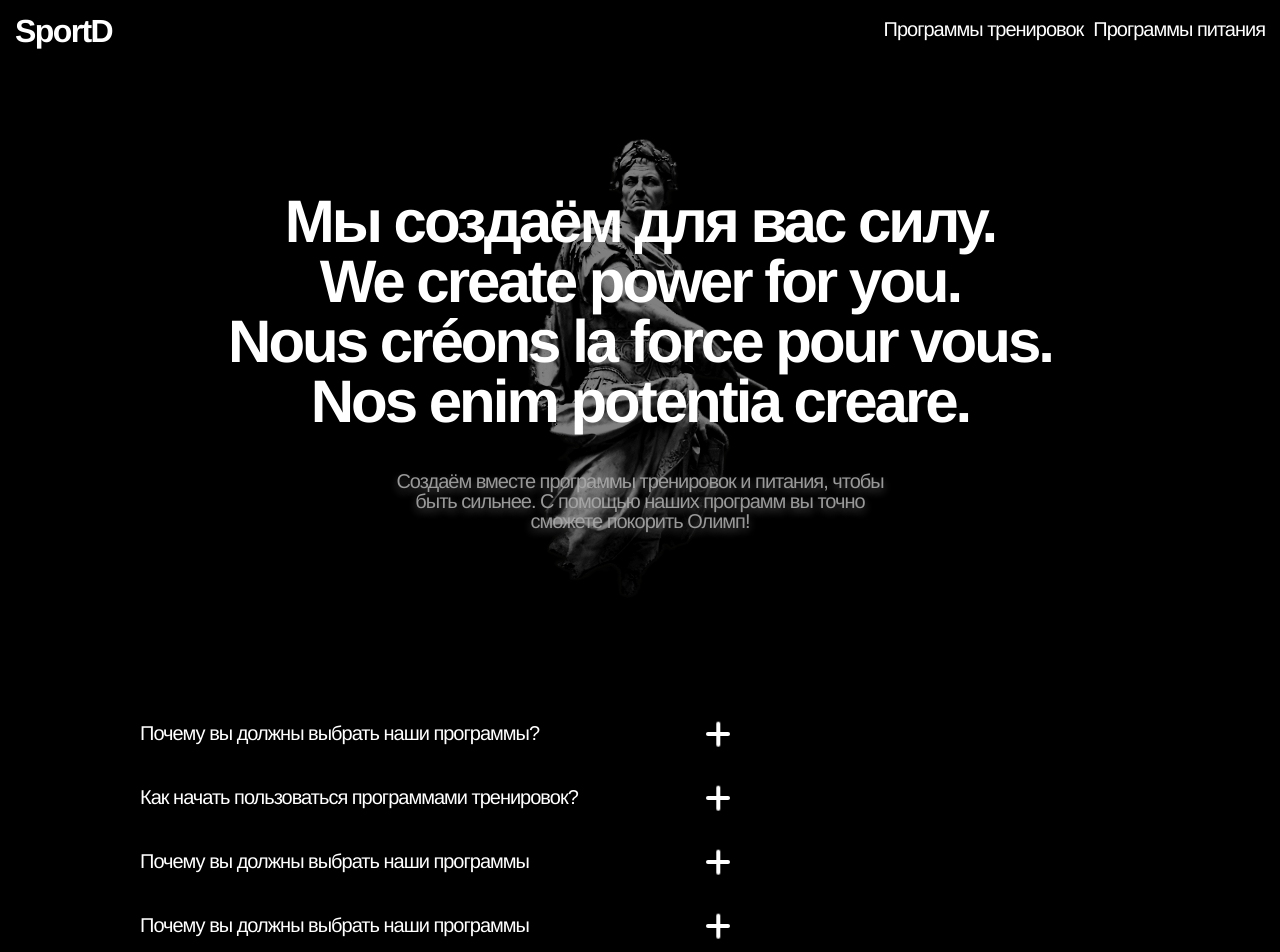
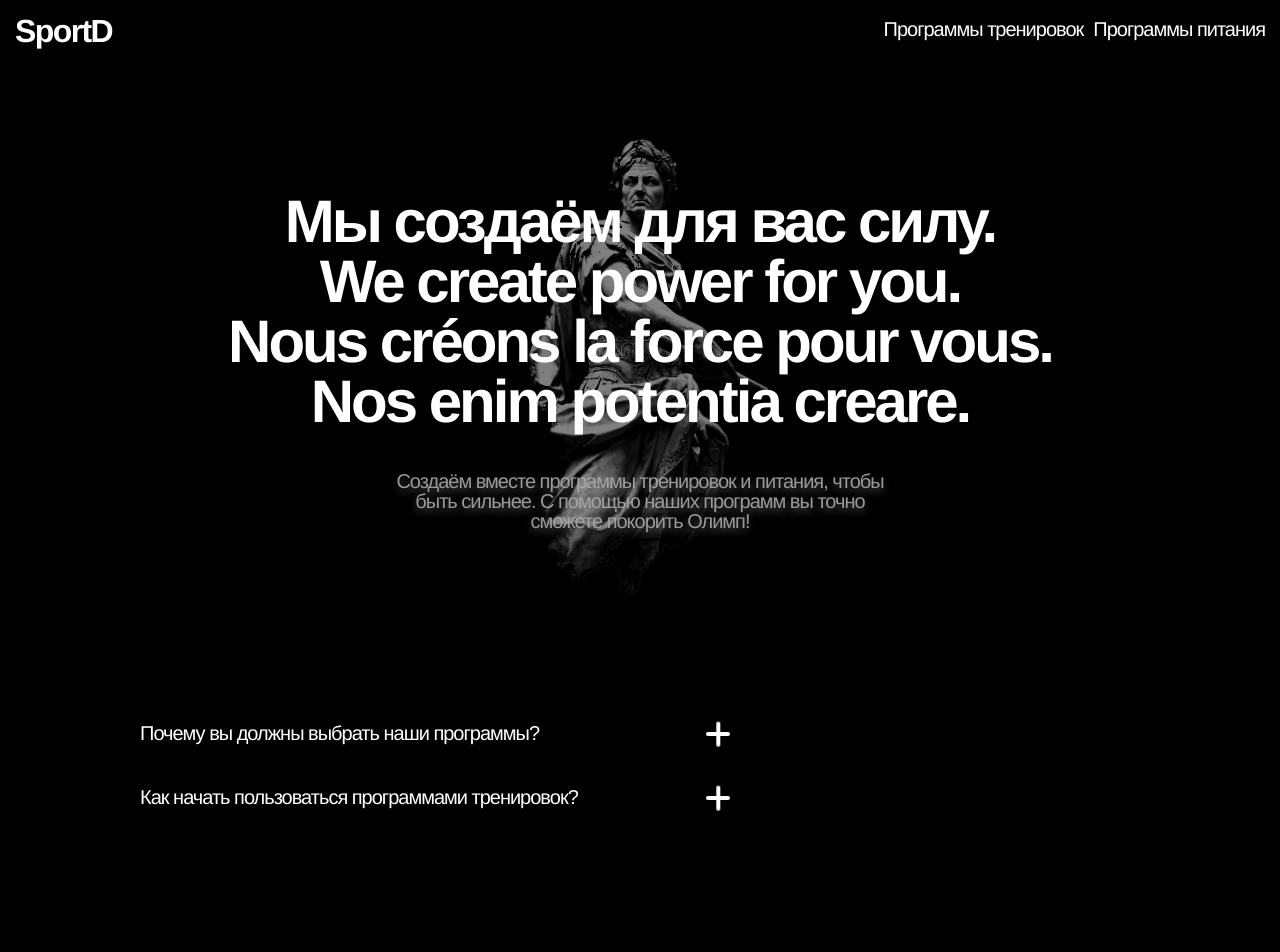
Before and after one commit to alternatio/fitness, a Next.js app: page / in a window 1280 px wide. Shown: the top 952 px of the page. After the commit the page ends 870 px from the top, so only its background shows below. Built offline with nearby package versions, Linux system fonts and the light colour scheme.

Commit message:
Update Table.tsx

```diff
--- a/src/components/Table/Table.tsx
+++ b/src/components/Table/Table.tsx
@@ -16,13 +16,7 @@ const Table: NextPage<TableProps> = props => {
           Наши программы создаются мастерами спорта по всем видам спорта.
         </AccordionItem>
         <AccordionItem title={'Как начать пользоваться программами тренировок?'}>
-          Заходите в раздел программ тренировок и выбирайте свой стаж и
-        </AccordionItem>
-        <AccordionItem title={'Почему вы должны выбрать наши программы'}>
-          Наши программы создаются мастерами спорта по всем видам спорта.
-        </AccordionItem>
-        <AccordionItem title={'Почему вы должны выбрать наши программы'}>
-          Наши программы создаются мастерами спорта по всем видам спорта.
+          Заходите в раздел программ тренировок и выбирайте свой стаж.
         </AccordionItem>
       </Accordion>
     </div>
```
